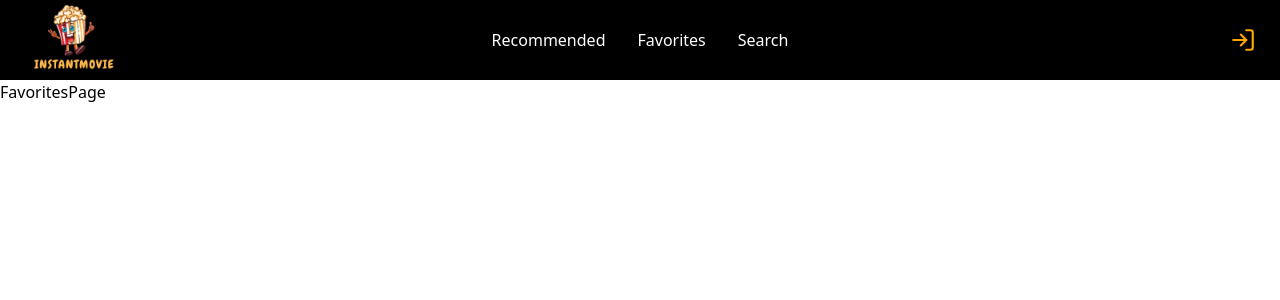
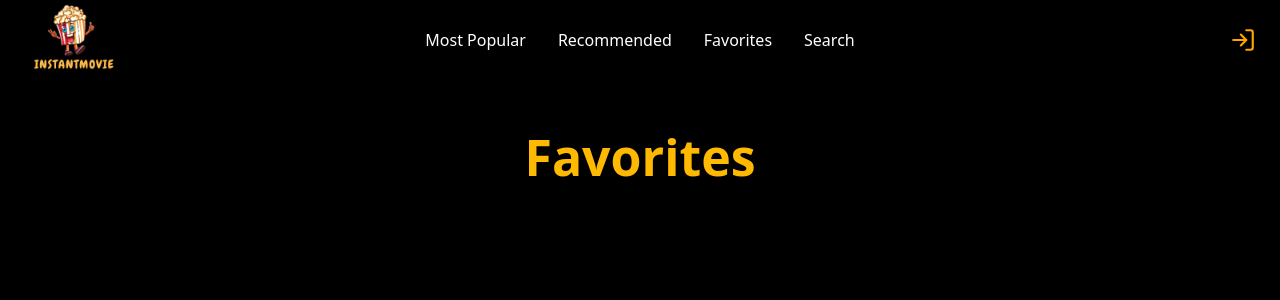
Before and after one commit to Danmile/InstantMovie, a React (Vite) app in the folder frontend/: page /favorites in a window 1280 px wide. Shown: the top 300 px of the page. Built offline with nearby package versions, Linux system fonts and the light colour scheme.

Commit message:
cards stay liked

```diff
--- a/frontend/src/Pages/FavoritesPage.jsx
+++ b/frontend/src/Pages/FavoritesPage.jsx
@@ -1,7 +1,17 @@
 import React from "react";
+import { useMovieStore } from "../store/useMovieStore";
+import MovieGrid from "../components/MovieGrid";
 
 const FavoritesPage = () => {
-  return <div>FavoritesPage</div>;
+  const { favMovies } = useMovieStore();
+  return (
+    <div className="bg-black min-h-screen pt-10">
+      <h1 className="text-white text-[50px] font-bold mb-6 text-center">
+        <span className="text-amber-400">Favorites</span>
+      </h1>
+      <MovieGrid movies={favMovies} />
+    </div>
+  );
 };
 
 export default FavoritesPage;
--- a/frontend/src/components/MovieCard.jsx
+++ b/frontend/src/components/MovieCard.jsx
@@ -6,13 +6,17 @@ import { useMovieStore } from "../store/useMovieStore";
 const MovieCard = ({ movie }) => {
   const { title, image, overview, trailer, rating, genres } = movie;
   const [isOpen, setIsOpen] = useState(false);
-  const [liked, setLiked] = useState(false);
-  const { addFavMovies } = useMovieStore();
+  // const [liked, setLiked] = useState(false);
+  const { addFavMovies, favMovies } = useMovieStore();
 
   const getYouTubeID = (url) => {
     const match = url.match(/(?:youtu\.be\/|v=)([^&]+)/);
     return match ? match[1] : null;
   };
+
+  const isLiked = useMovieStore((state) => {
+    return state.favMovies.some((fav) => fav.id === movie.id);
+  });
 
   return (
     <>
@@ -44,7 +48,6 @@ const MovieCard = ({ movie }) => {
           <button
             onClick={(e) => {
               e.stopPropagation(); // prevent triggering card open
-              setLiked(!liked);
               addFavMovies(movie);
             }}
             className={`absolute ${
@@ -54,7 +57,7 @@ const MovieCard = ({ movie }) => {
             <Heart
               size={isOpen ? 10 : 20}
               className={`transition-colors duration-600 ${
-                liked ? "text-red-500 fill-red-500" : "text-white"
+                isLiked ? "text-red-500 fill-red-500" : "text-white"
               }`}
             />
           </button>
--- a/frontend/src/components/Navbar.jsx
+++ b/frontend/src/components/Navbar.jsx
@@ -19,6 +19,12 @@ const Navbar = () => {
 
       {/* Center Links */}
       <div className="absolute left-1/2 -translate-x-1/2 flex space-x-8">
+        <Link
+          to={"/"}
+          className="text-white hover:text-amber-400 transition duration-300"
+        >
+          Most Popular
+        </Link>
         <Link
           to={"/Recommended"}
           className="text-white hover:text-amber-400 transition duration-300"
--- a/frontend/src/store/useMovieStore.jsx
+++ b/frontend/src/store/useMovieStore.jsx
@@ -5,17 +5,25 @@ export const useMovieStore = create((set, get) => ({
   movies: [],
   page: 1,
   searchMovies: [],
-  favMovies: [],
+  favMovies: JSON.parse(localStorage.getItem("favorites")) || [],
 
   addFavMovies: (movie) => {
     try {
-      if (movie) {
-        const existingMovies = get().favMovies;
-        console.log(existingMovies);
-        set({ favMovies: [...existingMovies, movie] });
+      if (!movie) return;
+      let updatedMovies;
+      const existingMovies = get().favMovies;
+      const isAlreadyFav = existingMovies.some((m) => m.id === movie.id);
+
+      if (isAlreadyFav) {
+        updatedMovies = existingMovies.filter((m) => m.id !== movie.id);
+      } else {
+        updatedMovies = [...existingMovies, movie];
       }
+
+      set({ favMovies: updatedMovies });
+      localStorage.setItem("favorites", JSON.stringify(updatedMovies));
     } catch (error) {
-      console.log("Error in getMostPopular", error);
+      console.log("Error in addFavMovies", error);
     }
   },
 
```
